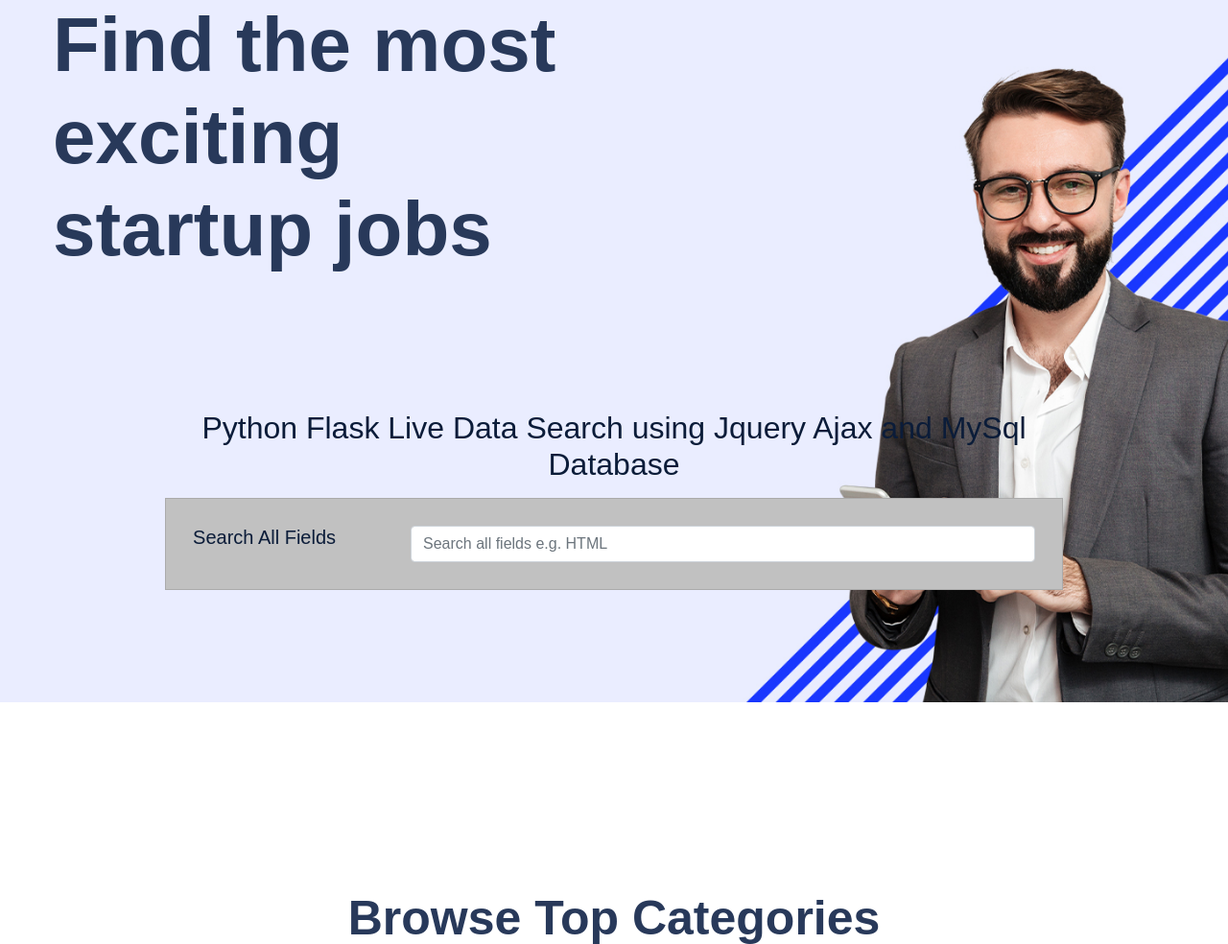
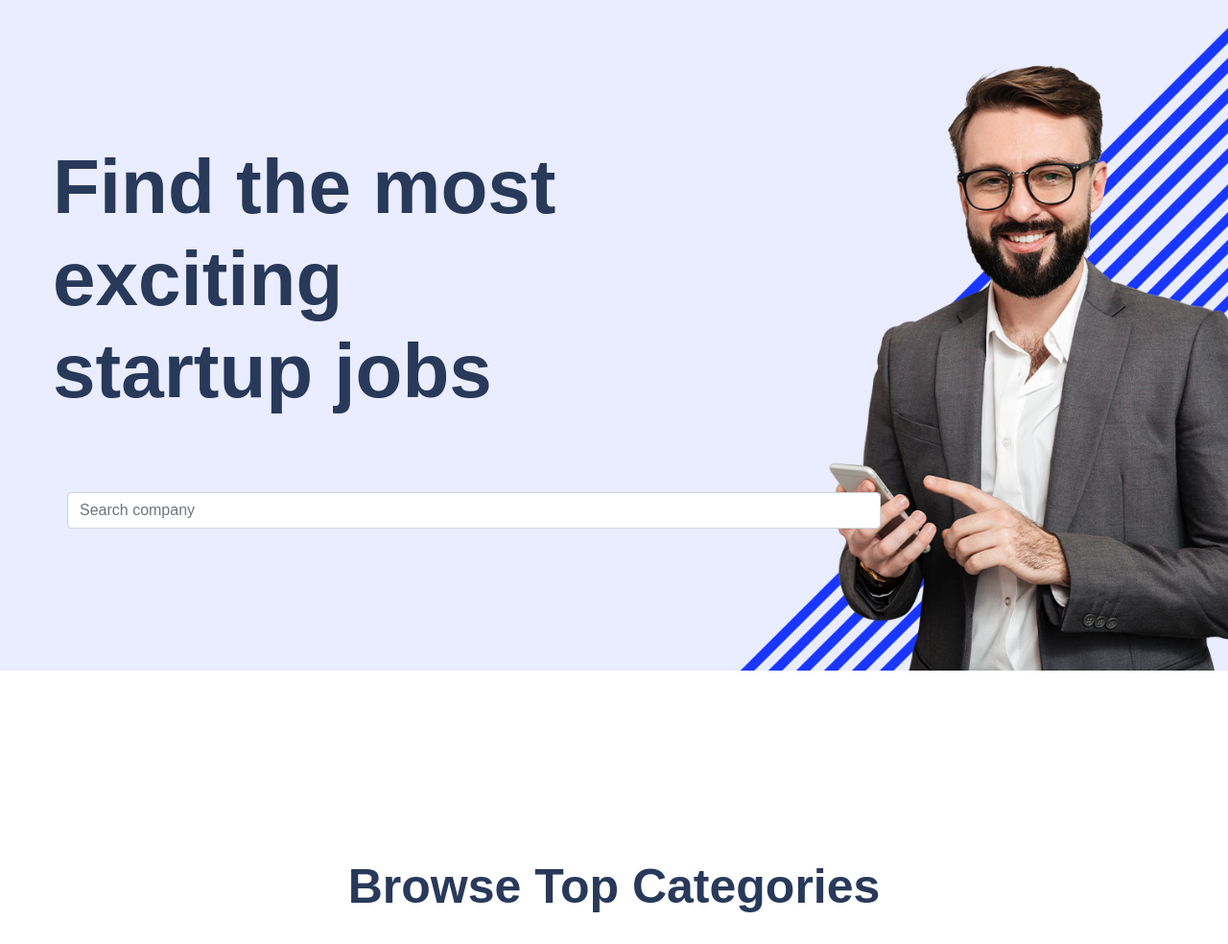
Before and after one commit to joshuazg/aws-live, a Flask app: page / in a window 1280 px wide. Shown: the top 984 px of the page at 96% size. Run offline with Flask 3, Linux system fonts and the light colour scheme; data that the repository does not hold is empty; some libraries are stand-ins or nearby versions; some web fonts are replaced.

Commit message:
Update index.html

```diff
--- a/templates/index.html
+++ b/templates/index.html
@@ -23,33 +23,6 @@
 	    <link rel="stylesheet" href="{{ url_for('static', filename='css/slick.css') }}">
             <link rel="stylesheet" href="{{ url_for('static', filename='css/nice-select.css') }}">
 	    <link rel="stylesheet" href="{{ url_for('static', filename='css/style.css') }}">
-
-	    <script>
-		$(document).ready(function(){
-		  load_data();
-		  function load_data(query)
-		  {
-		   $.ajax({
-		    url:"/ajaxlivesearch",
-		    method:"POST",
-		    data:{query:query},
-		    success:function(data)
-		    {
-		      $('#result').html(data);
-		      $("#result").append(data.htmlresponse);
-		    }
-		   });
-		  }
-		  $('#search_text').keyup(function(){
-		    var search = $(this).val();
-		    if(search != ''){
-		    load_data(search);
-		   }else{
-		    load_data();
-		   }
-		  });
-		});
-	    </script>
    </head>
 
    <body>
@@ -75,14 +48,10 @@
                         </div>
                         <!-- Search Box -->
                         <div class="container search-table">
-			<p><h2 align="center">Python Flask Live Data Search using Jquery Ajax and MySql Database</h2></p>
 			    <div class="search-box">
 				<div class="row">
-			                    <div class="col-md-3">
-			                        <h5>Search All Fields</h5>
-			                    </div>
 				    <div class="col-md-9">
-			                        <input type="text" name="search_text" id="search_text" class="form-control" placeholder="Search all fields e.g. HTML">
+					<input type="text" name="search_text" id="search_text" class="form-control" placeholder="Search company">
 				    </div>
 				</div>
 			    </div>
@@ -206,30 +175,6 @@
 		<!-- Jquery Plugins, main Jquery -->
         <script src="./assets/js/plugins.js"></script>
         <script src="./assets/js/main.js"></script>
-        <style>
-		.search-table{
-		    padding: 10%;
-		    margin-top: -6%;
-		}
-		.search-box{
-		    background: #c1c1c1;
-		    border: 1px solid #ababab;
-		    padding: 3%;
-		}
-		.search-box input:focus{
-		    box-shadow:none;
-		    border:2px solid #eeeeee;
-		}
-		.search-list{
-		    background: #fff;
-		    border: 1px solid #ababab;
-		    border-top: none;
-		}
-		.search-list h3{
-		    background: #eee;
-		    padding: 3%;color:#fe6f41;
-		    margin-bottom: 0%;
-		}
-	</style>
+
     </body>
 </html>
```
Lines whose indentation alone changed are shown as unchanged.
